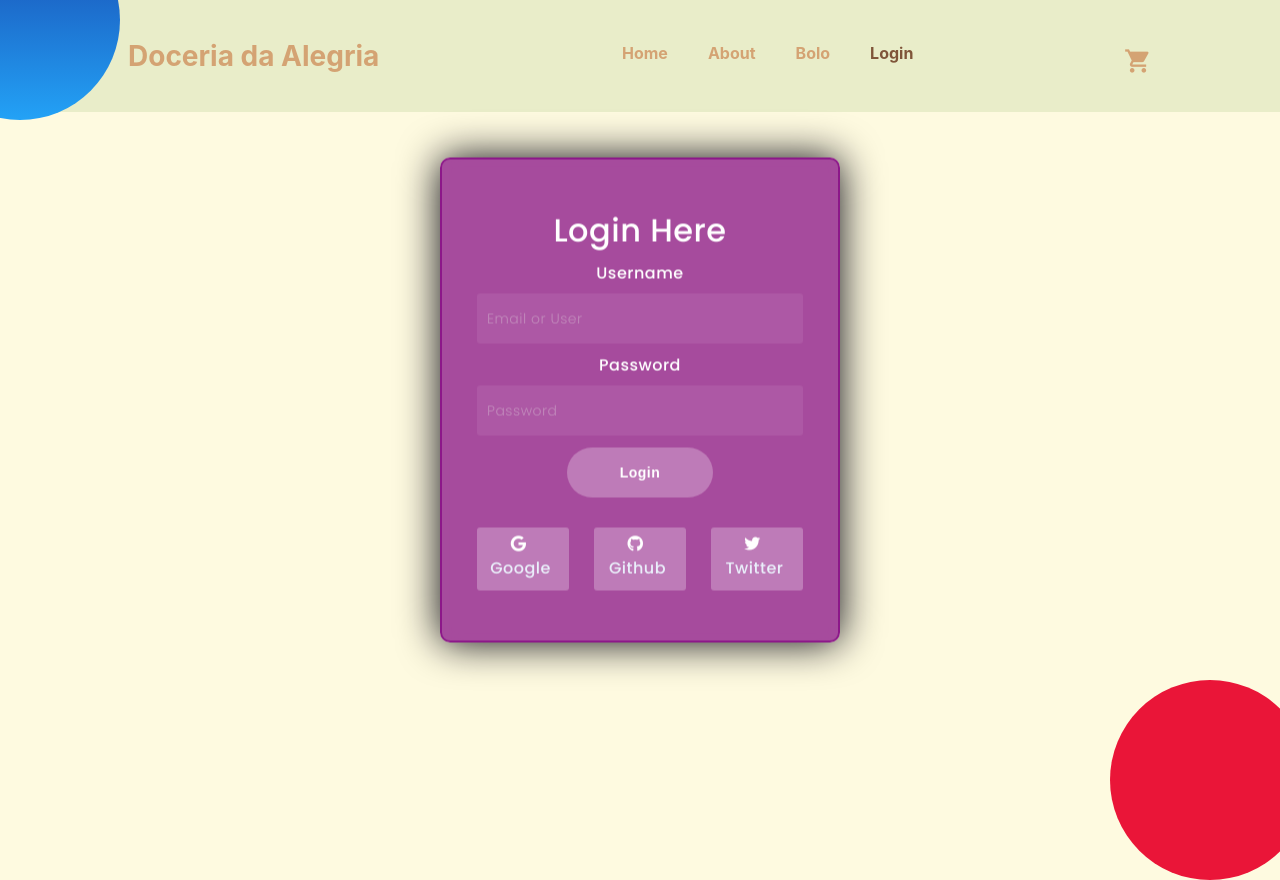
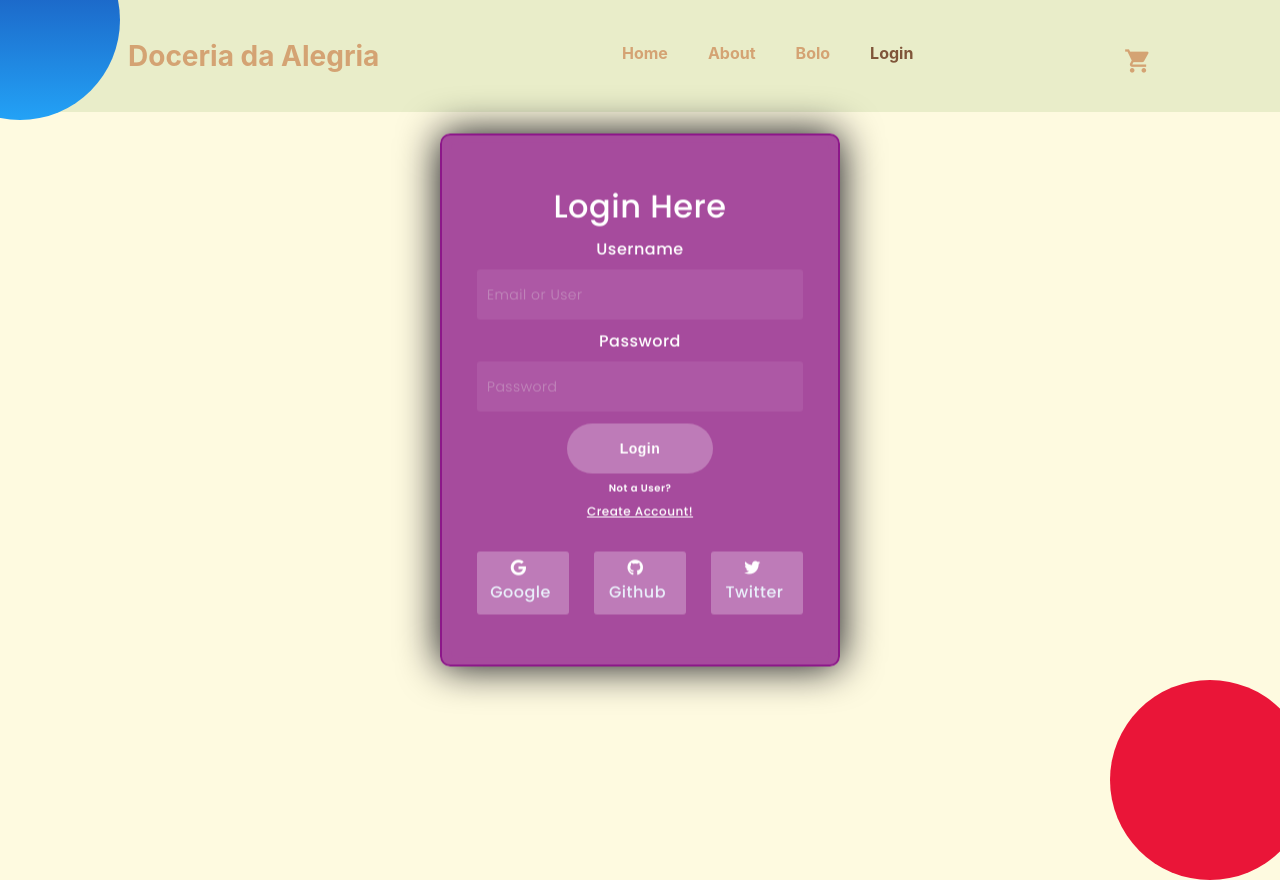
Before and after one commit to opsrobs/e-commerce.vue, a Vue app: page /auth in a window 1280 px wide. Shown: the top 880 px of the page. Built offline with nearby package versions, Linux system fonts and the light colour scheme.

Commit message:
alterações de autenticação e criar nova conta

```diff
--- a/src/views/authView.vue
+++ b/src/views/authView.vue
@@ -33,6 +33,9 @@
                 <span class="review-password" v-if="!isValid">As senhas não conferem</span>
 
                 <input v-show="isVisible" class="login-submit" type="submit" value="Login">
+                <span class="create-account" >Not a User?</span>
+                <br/><a class="link-create-account" @click="createAccount()" href="#">Create Account!</a>
+
                 <input @click="new_user()" v-if="!isVisible" class="create-account" type="submit" value="Create">
                 <div class="social">
                     <div v-show="isVisible" @click="handleLogingGoogle" class="go"><i class="fab fa-google"></i> Google
@@ -124,6 +127,9 @@ export default {
                     this.$router.push('/bolo')
                     console.log(resp.data)
                 })
+        },
+        createAccount(){
+            this.isVisible =false
         },
         new_user() {
             if (this.isValid) {
@@ -339,6 +345,14 @@ input {
 
 }
 
+.create-account{
+    font-size: 10px;
+}
+
+.link-create-account{
+    font-size: 12px;
+}
+
 @keyframes view {
     0% {
         margin-left: 0;
--- a/src/views/products_cake_View.vue
+++ b/src/views/products_cake_View.vue
@@ -18,9 +18,7 @@
                         <small class="text-muted">Last updated 3 mins ago</small>
                     </p>
                     <a class="btn btn-outline-dark mt-auto" href="#" @click="pushToSide(c)">Adicionar ao carrinho</a>
-                    <p>
-                        Contagem de Produtos {{ productsCount }}
-                    </p>
+
                 </div>
             </div>
 
@@ -62,16 +60,7 @@ export default defineComponent({
         //         console.log(resp.data)
 
         //     })
-        let username = 'robson.flavio'
-        let password = 'senha123'
-
-        axios.get("http://localhost:8080/api/user-products",
-            {
-                auth: {
-                    username: username,
-                    password: password
-                },
-            })
+        axios.get("http://localhost:8080/api/user-products")
             .then(resp => {
                 this.model.cards = resp.data.content
                 console.log(resp.data)
```
